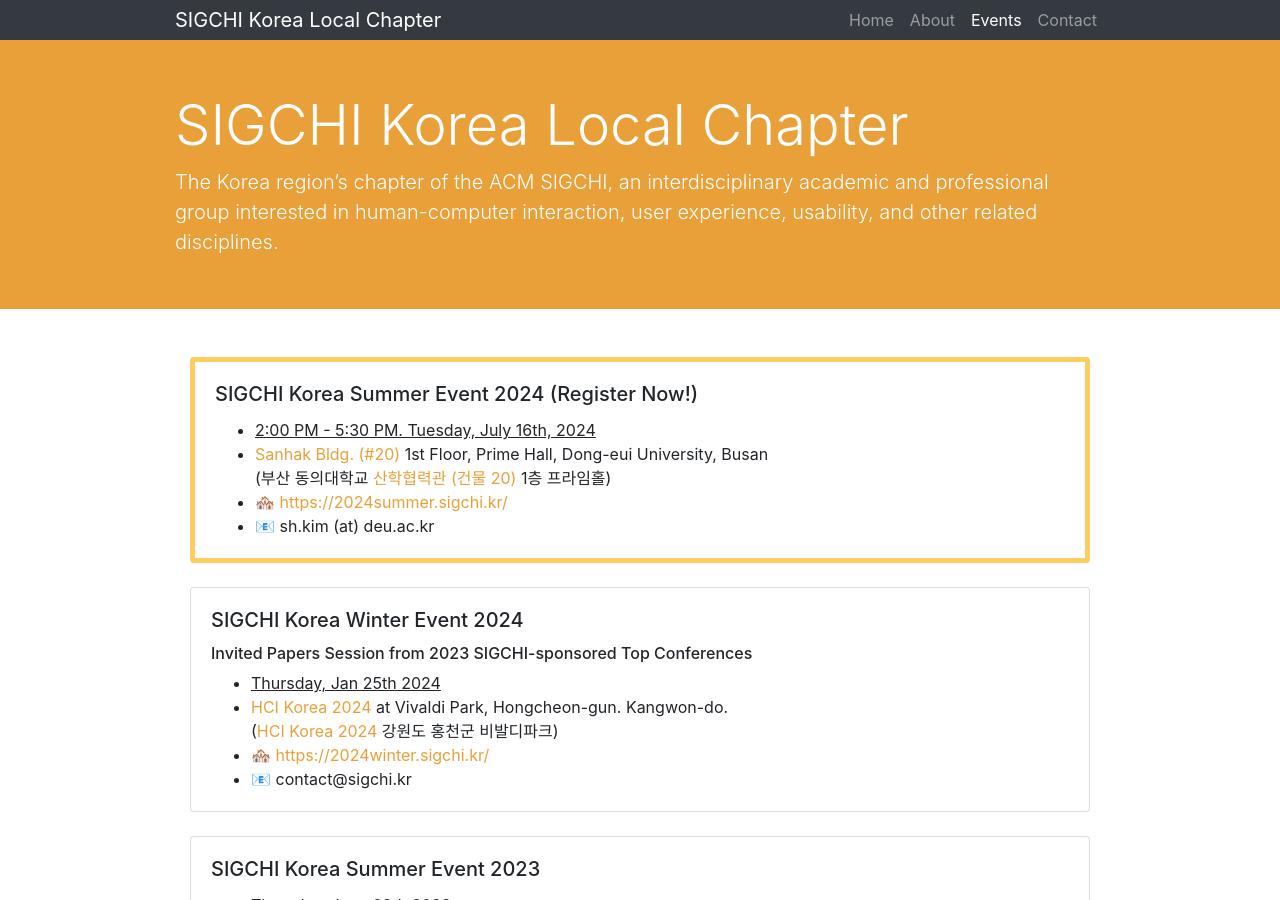
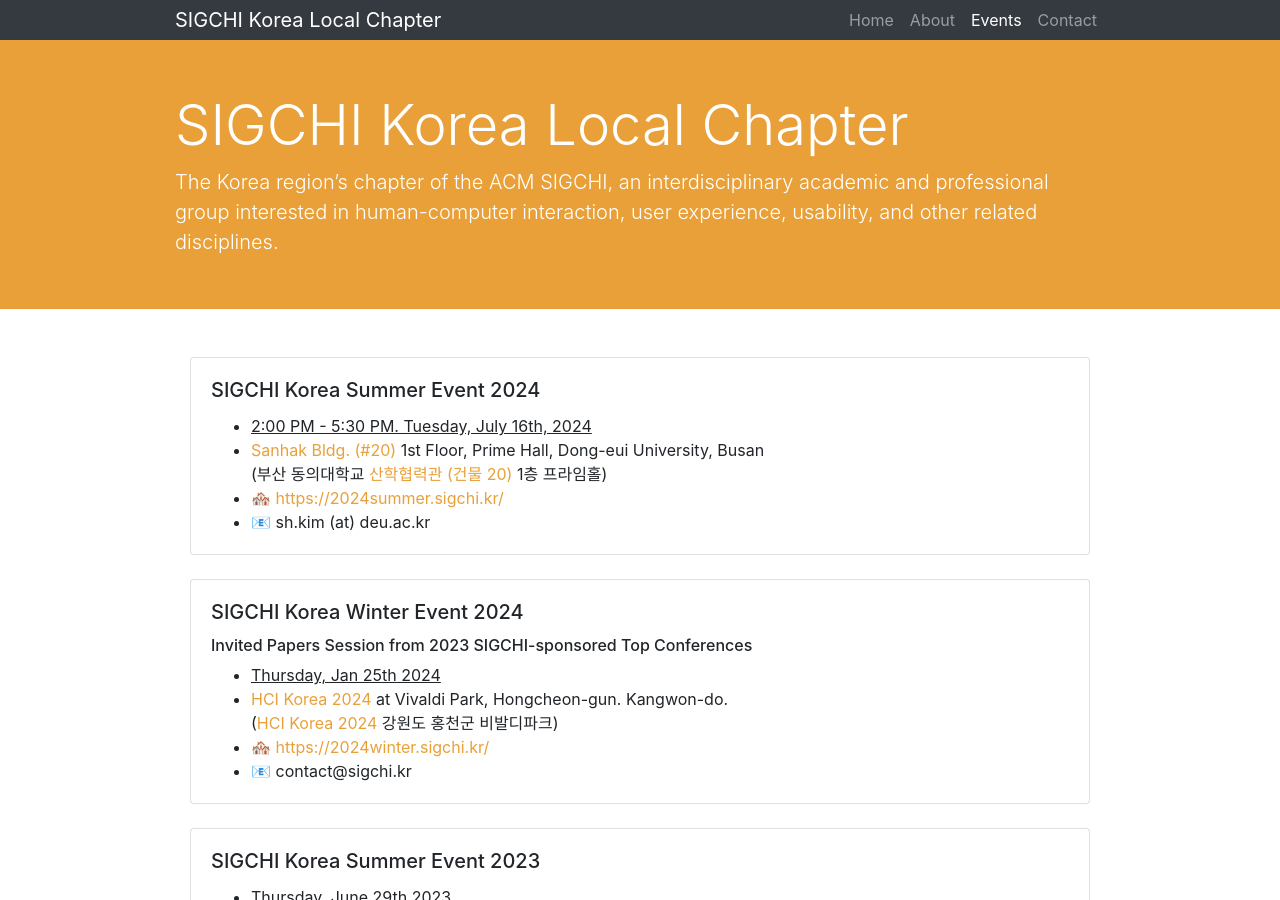
Before and after one commit to sigchikr/sigchikr.github.io, a Jekyll site: the page built from _pages/events.md, in a window 1280 px wide and 900 px high. Built offline with Jekyll 4.4.1, drawn with Linux system fonts in a browser that asks for light colours.

Commit message:
event finished

```diff
--- a/_includes/sidebar.html
+++ b/_includes/sidebar.html
@@ -1,5 +1,5 @@
 <div class="col-md-4 mb-5">
-  <h2>Upcoming Event</h2>
+  <h2>Recent Event</h2>
   <hr />
   <address>
     <strong>SIGCHI Korea Summer Event</strong>
--- a/_pages/events.md
+++ b/_pages/events.md
@@ -5,9 +5,9 @@
 ---
 <div class="col-md-12">
     <!-- <div class="card upcoming-event"> -->
-    <div class="card upcoming-event">
+    <div class="card">
         <div class="card-body">
-            <h5 class="card-title">SIGCHI Korea Summer Event 2024 (Register Now!)</h5>
+            <h5 class="card-title">SIGCHI Korea Summer Event 2024</h5>
             <ul class="card-text">
                 <li><u>2:00 PM - 5:30 PM. Tuesday, July 16th, 2024</u></li>
                 <li>
```
